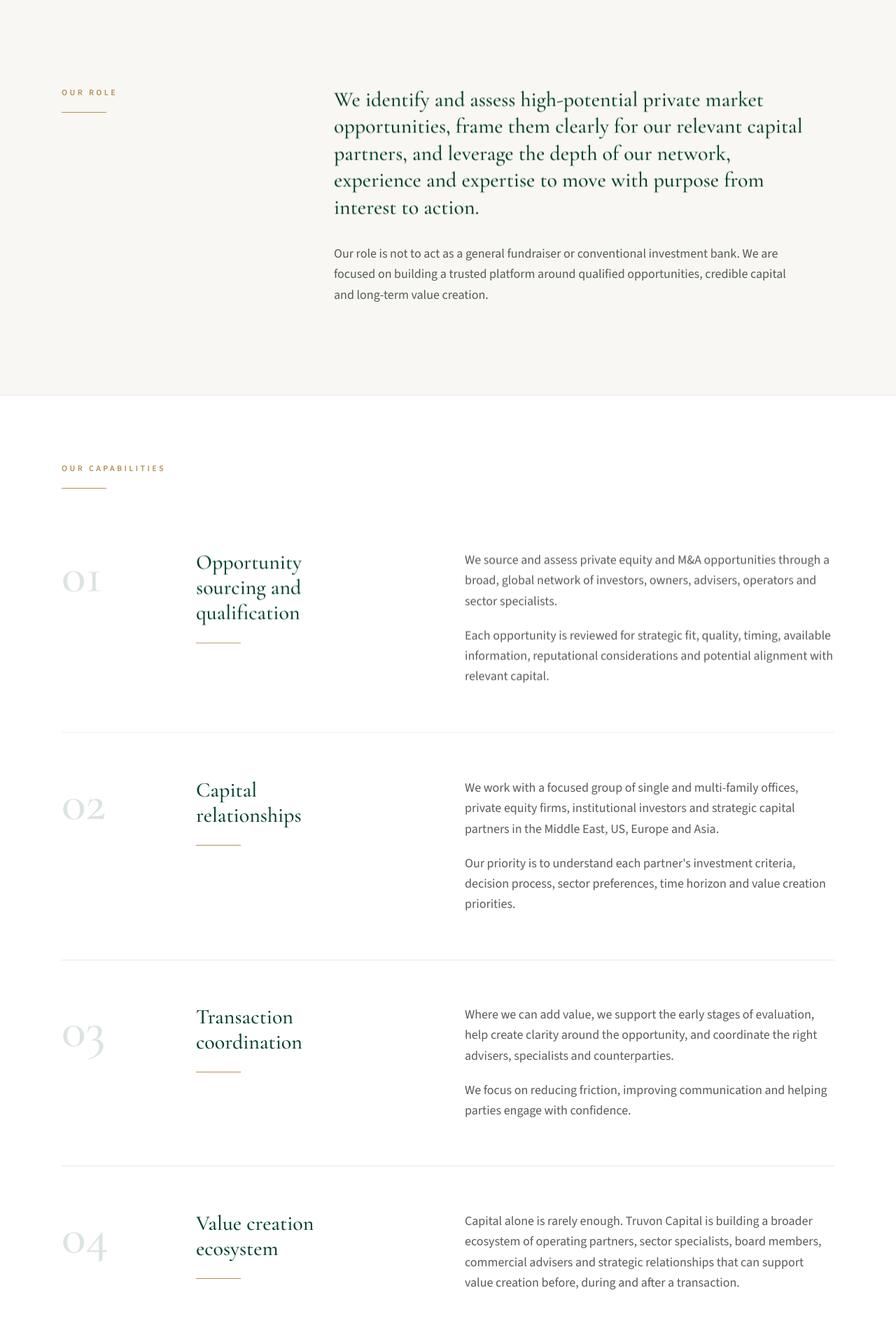
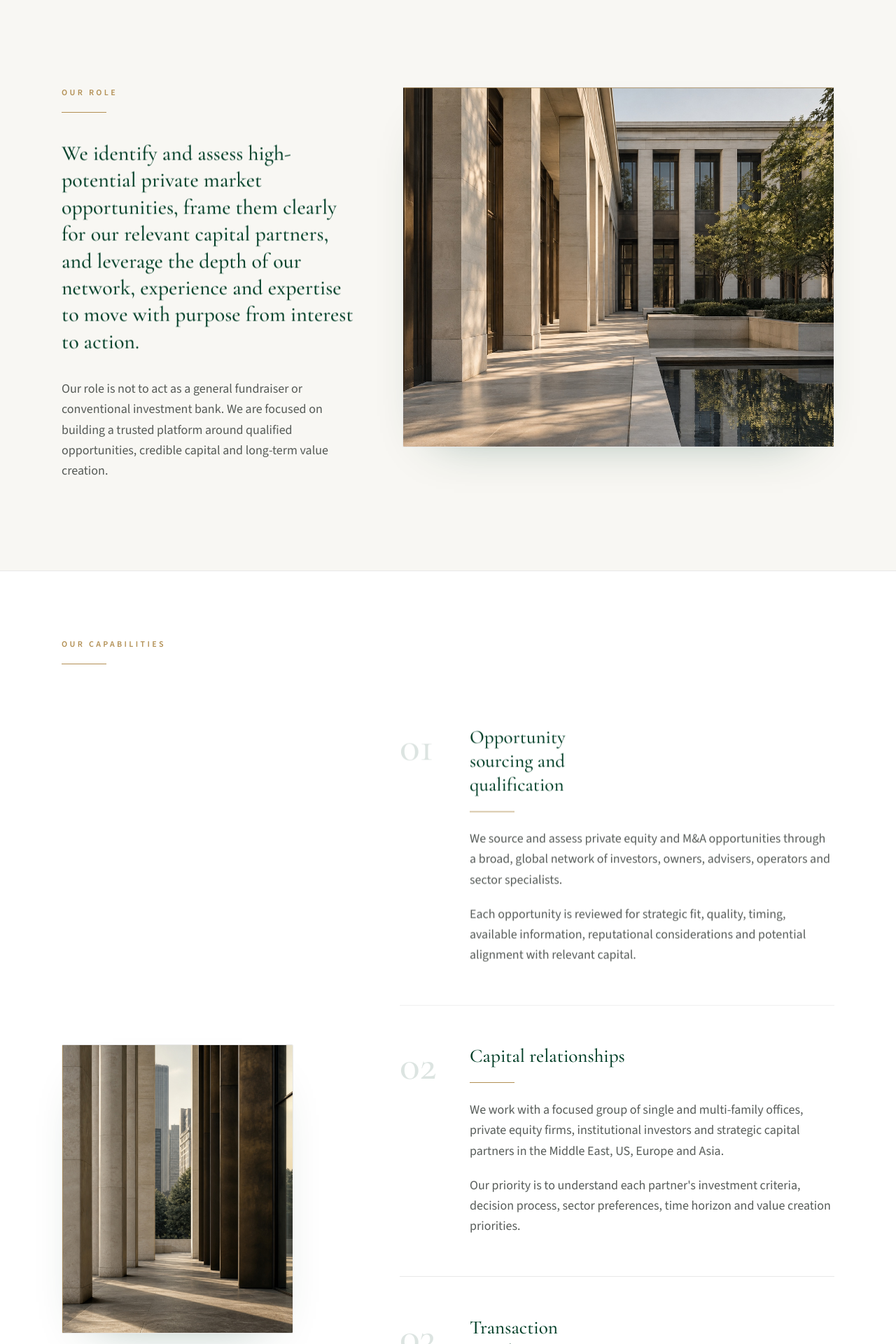
Before and after one commit to maminebakkar/truvoncapital, a Next.js app: page /what-we-do in a window 1280 px wide. Shown: the part 660-2580 px from the top of the page at 70% size. Built offline with nearby package versions, Linux system fonts and the light colour scheme.

Commit message:
Add editorial imagery to What We Do

```diff
--- a/src/app/what-we-do/page.tsx
+++ b/src/app/what-we-do/page.tsx
@@ -1,4 +1,6 @@
 import type { Metadata } from "next";
+import Image from "next/image";
+import { Fragment } from "react";
 import Masthead from "@/components/Masthead";
 import Reveal from "@/components/Reveal";
 import { ButtonLink, Eyebrow, GoldRule } from "@/components/ui";
@@ -60,15 +62,15 @@ export default function WhatWeDoPage() {
 
       {/* Positioning */}
       <section className="bg-offwhite py-24 lg:py-32">
-        <div className="container-editorial grid gap-12 lg:grid-cols-12 lg:gap-16">
-          <Reveal className="lg:col-span-4">
+        <div className="container-editorial grid items-start gap-12 lg:grid-cols-12 lg:gap-16">
+          <div className="lg:col-span-5">
+            <Reveal>
               <Eyebrow>Our role</Eyebrow>
               <GoldRule draw className="mt-5" />
             </Reveal>
-          <div className="space-y-8 lg:col-span-8">
             <Reveal
               as="p"
-              className="max-w-2xl font-serif text-[1.7rem] font-medium leading-[1.3] text-primary sm:text-3xl sm:leading-[1.28]"
+              className="mt-10 max-w-xl font-serif text-[1.7rem] font-medium leading-[1.3] text-primary sm:text-3xl sm:leading-[1.28]"
             >
               We identify and assess high-potential private market opportunities,
               frame them clearly for our relevant capital partners, and leverage
@@ -78,7 +80,7 @@ export default function WhatWeDoPage() {
             <Reveal
               as="p"
               delay={120}
-              className="max-w-2xl font-sans text-lg leading-relaxed text-charcoal/75"
+              className="mt-8 max-w-xl font-sans text-lg leading-relaxed text-charcoal/75"
             >
               Our role is not to act as a general fundraiser or conventional
               investment bank. We are focused on building a trusted platform around
@@ -86,6 +88,27 @@ export default function WhatWeDoPage() {
               creation.
             </Reveal>
           </div>
+
+          <Reveal
+            as="figure"
+            delay={100}
+            className="relative overflow-hidden rounded-sm border border-charcoal/10 bg-white shadow-[0_28px_70px_-48px_rgba(4,64,41,0.45)] lg:col-span-7"
+          >
+            <div
+              aria-hidden="true"
+              className="absolute inset-x-0 top-0 z-10 h-px bg-gold/70"
+            />
+            <div className="relative aspect-[3/2] lg:aspect-[6/5]">
+              <Image
+                src="/images/what-we-do-our-role.jpg"
+                alt="A quiet limestone colonnade surrounding a reflective courtyard"
+                fill
+                priority
+                sizes="(min-width: 1024px) 54vw, 100vw"
+                className="object-cover"
+              />
+            </div>
+          </Reveal>
         </div>
       </section>
 
@@ -97,29 +120,35 @@ export default function WhatWeDoPage() {
             <GoldRule draw className="mt-5" />
           </Reveal>
 
-          <ul className="mt-6">
+          <ul className="mt-8 grid lg:grid-cols-12 lg:gap-x-14">
             {capabilities.map((c, i) => (
+              <Fragment key={c.n}>
                 <Reveal
                   as="li"
-                key={c.n}
                   delay={i * 60}
-                className="group grid gap-6 border-b border-charcoal/10 py-14 last:border-b-0 lg:grid-cols-12 lg:gap-12 lg:py-16"
+                  className={`group grid grid-cols-[3.5rem_minmax(0,1fr)] gap-x-5 border-b border-charcoal/10 py-12 sm:grid-cols-[4.5rem_minmax(0,1fr)] sm:gap-x-7 lg:col-span-7 lg:col-start-6 lg:py-14 ${
+                    i === 0
+                      ? "lg:row-start-1"
+                      : i === 1
+                        ? "lg:row-start-2"
+                        : i === 2
+                          ? "lg:row-start-3"
+                          : "lg:row-start-4"
+                  }`}
                 >
-                <div className="lg:col-span-2">
                   <span
                     aria-hidden="true"
-                    className="font-serif text-6xl font-medium leading-none text-primary/[0.14] transition-colors duration-500 group-hover:text-gold/60 lg:text-7xl"
+                    className="row-span-2 font-serif text-5xl font-medium leading-none text-primary/[0.14] transition-colors duration-500 group-hover:text-gold/60 sm:text-6xl"
                   >
                     {c.n}
                   </span>
-                </div>
-                <div className="lg:col-span-4">
-                  <h2 className="max-w-[16ch] font-serif text-2xl font-medium leading-tight text-primary transition-transform duration-500 group-hover:translate-x-1 lg:text-3xl">
+                  <div>
+                    <h2 className="max-w-[18ch] font-serif text-2xl font-medium leading-tight text-primary transition-transform duration-500 group-hover:translate-x-1 lg:text-[1.7rem]">
                       {c.title}
                     </h2>
-                  <GoldRule className="mt-6 w-10 transition-all duration-500 group-hover:w-20" />
+                    <GoldRule className="mt-5 w-10 transition-all duration-500 group-hover:w-20" />
                   </div>
-                <div className="space-y-5 lg:col-span-6">
+                  <div className="mt-6 space-y-5">
                     {c.body.map((p, j) => (
                       <p
                         key={j}
@@ -130,6 +159,29 @@ export default function WhatWeDoPage() {
                     ))}
                   </div>
                 </Reveal>
+
+                {i === 1 && (
+                  <Reveal
+                    as="li"
+                    delay={100}
+                    className="relative my-8 overflow-hidden rounded-sm border border-charcoal/10 shadow-[0_28px_70px_-48px_rgba(4,64,41,0.45)] lg:col-span-4 lg:col-start-1 lg:row-span-2 lg:row-start-2 lg:my-14 lg:self-start"
+                  >
+                    <div
+                      aria-hidden="true"
+                      className="absolute inset-y-0 left-0 z-10 w-px bg-gold/70"
+                    />
+                    <div className="relative aspect-[4/5]">
+                      <Image
+                        src="/images/what-we-do-capabilities.jpg"
+                        alt="Limestone and bronze columns framing a distant cityscape"
+                        fill
+                        sizes="(min-width: 1024px) 31vw, 100vw"
+                        className="object-cover"
+                      />
+                    </div>
+                  </Reveal>
+                )}
+              </Fragment>
             ))}
           </ul>
         </div>
```
Also changed, not shown: public/images/what-we-do-capabilities.jpg (added), public/images/what-we-do-our-role.jpg (added). Lines whose indentation alone changed are shown as unchanged.
